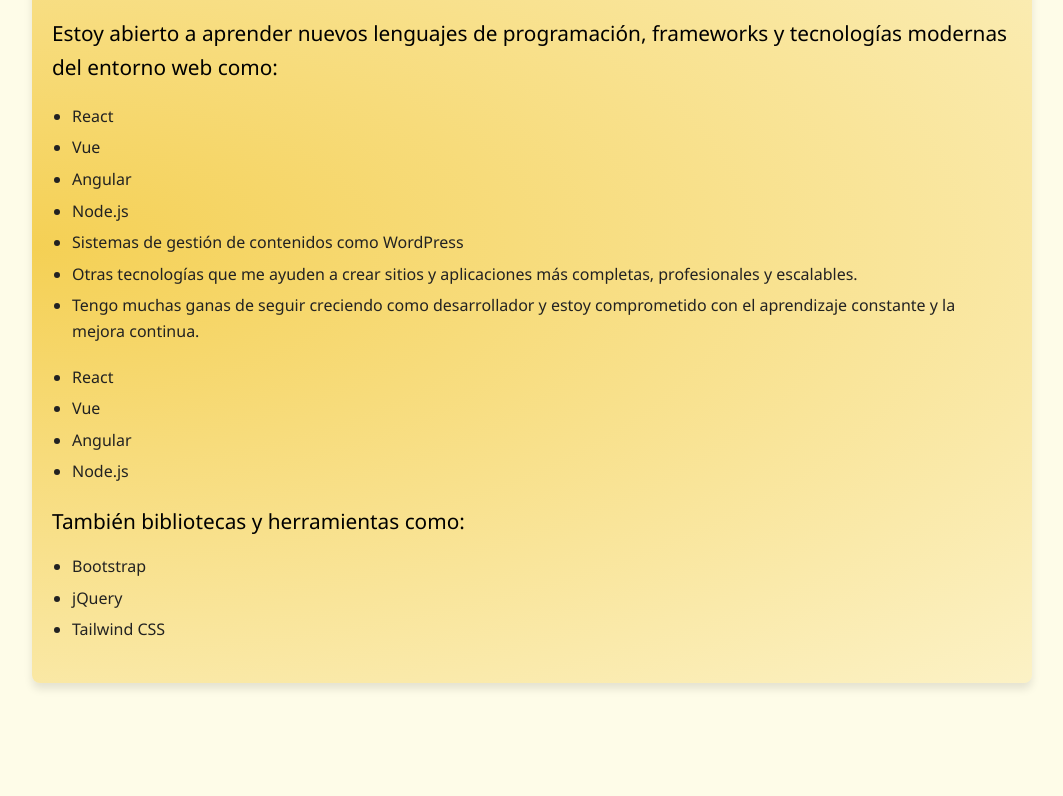
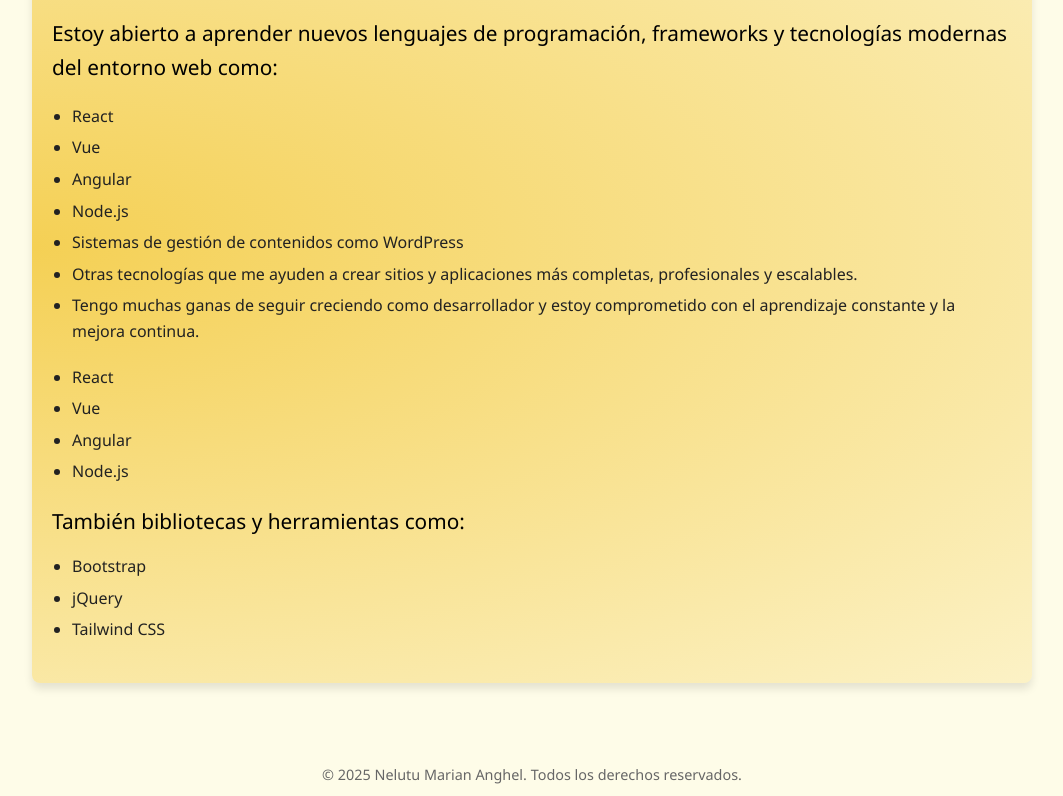
Before and after one commit to NelutuMarianAnghel98/portfolio, a plain HTML site: page index.html in a window 1280 px wide. Shown: the part 1941-2737 px from the top of the page, without its empty margins (108-1171 px from the left). Before the commit the page ends 2684 px from the top, so only its background shows below. Drawn offline with Linux system fonts and the light colour scheme.

Commit message:
Insertando copyright en el footer

```diff
--- a/index.html
+++ b/index.html
@@ -112,7 +112,7 @@
         </section>
         </main>
     <footer>
-
+        <p id="copy">&copy; 2025 Nelutu Marian Anghel. Todos los derechos reservados.</p>
     </footer>
     <script src="js/app.js"></script>
 </body>
```
Also changed, not shown: pages/about.html (+1 -1 lines), pages/projects.html (+1 -1 lines).
